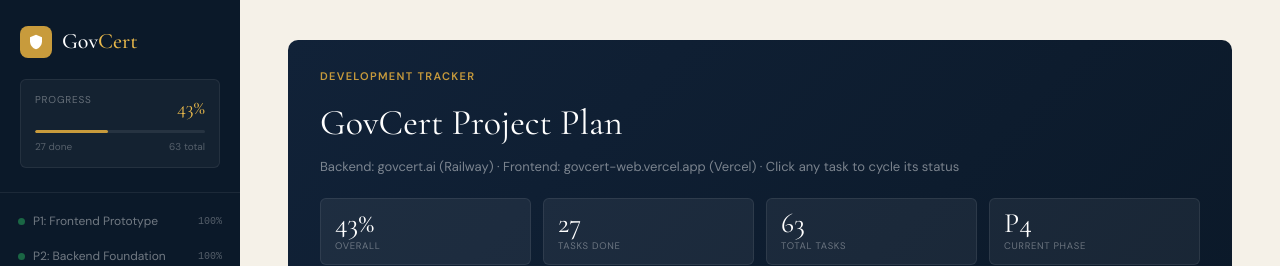
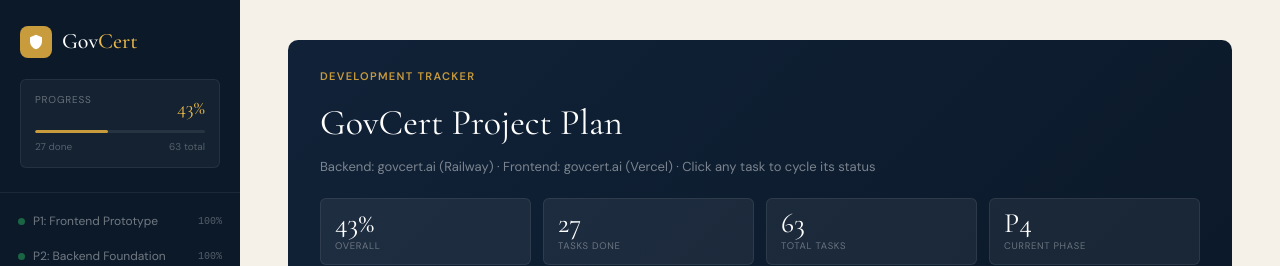
Before and after one commit to jhouse84/govcert-web, a Next.js app: page /plan in a window 1280 px wide. Shown: the top 266 px of the page. Built offline with nearby package versions, Linux system fonts and the light colour scheme; no server answers; sample sign-in values are in the browser's storage.

Commit message:
Update plan page URLs from govcert-web.vercel.app to govcert.ai
Co-Authored-By: Claude Opus 4.6 (1M context) <noreply@anthropic.com>

```diff
--- a/app/plan/page.tsx
+++ b/app/plan/page.tsx
@@ -38,7 +38,7 @@ const PHASES = [
     status:"done", color:"#1A6644",
     tasks:[
       {title:"Next.js app created with TypeScript",status:"done"},
-      {title:"Deployed to Vercel — govcert-web.vercel.app",status:"done"},
+      {title:"Deployed to Vercel — govcert.ai",status:"done"},
       {title:"lib/api.ts — API client with JWT auth headers",status:"done"},
       {title:"GovCert design system — navy/gold/Cormorant Garamond",status:"done"},
       {title:"Landing page — hero, features, certs, pricing",status:"done"},
@@ -206,7 +206,7 @@ export default function PlanPage() {
           })}
         </nav>
         <div style={{ padding: "12px 16px", borderTop: "1px solid rgba(255,255,255,.07)", fontSize: 10.5, color: "rgba(255,255,255,.28)", lineHeight: 1.6 }}>
-          govcert.ai · govcert-web.vercel.app<br/>
+          govcert.ai · govcert.ai<br/>
           Click tasks to update status
         </div>
       </div>
@@ -217,7 +217,7 @@ export default function PlanPage() {
           <div style={{ fontSize: 11, fontWeight: 600, textTransform: "uppercase", letterSpacing: ".12em", color: "#C89B3C", marginBottom: 8 }}>Development Tracker</div>
           <h1 style={{ fontFamily: "'Cormorant Garamond', serif", fontSize: 36, fontWeight: 400, marginBottom: 6 }}>GovCert Project Plan</h1>
           <p style={{ fontSize: 13, color: "rgba(255,255,255,.45)", marginBottom: 20 }}>
-            Backend: govcert.ai (Railway) · Frontend: govcert-web.vercel.app (Vercel) · Click any task to cycle its status
+            Backend: govcert.ai (Railway) · Frontend: govcert.ai (Vercel) · Click any task to cycle its status
           </p>
           <div style={{ display: "grid", gridTemplateColumns: "repeat(4,1fr)", gap: 12 }}>
             {[
```
